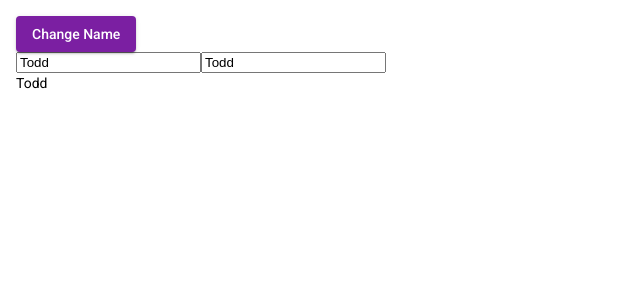
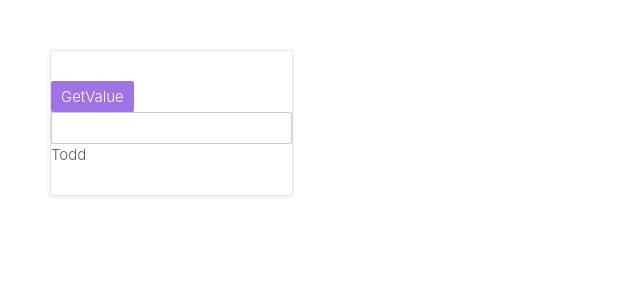
Before and after one commit to rubenbirsan/AngularFundamentals, an Angular app: page / in a window 1280 px wide. Shown: the top 300 px of the page, without its empty margins (0-640 px from the left). Built offline with nearby package versions, Linux system fonts and the light colour scheme.

Commit message:
add base css style

```diff
--- a/src/app/app.component.ts
+++ b/src/app/app.component.ts
@@ -4,21 +4,16 @@ import { Component } from '@angular/core';
   selector: 'app-root',
   styleUrls: ['app.component.scss'],
   template: `
-    <section>
-      <div class="example-button-row">
-        <button mat-raised-button color="primary" (click)="handleClick($event)">Change Name</button>
-      </div>
+
+
+        <button  (click)="handleClick(username.value)">GetValue</button>
+
       <input
-        type="text"
-        [ngModel]="name"
-        (ngModelChange)="handleChange($event)"
+        type="text" #username
       />
-      <input
-        type="text"
-        [(ngModel)]="name"
-      />
+
       <div>{{ name }}</div>
-    </section>
+
   `,
 })
 export class AppComponent {
@@ -33,12 +28,8 @@ export class AppComponent {
     this.title = 'Angular Ultimate';
   }
 
-  handleChange(value: string) {
-
-    this.name = value;
-  }
-  handleClick(event: any) {
-    console.log(event);
-    this.name = "Motto";
+  handleClick(value: string) {
+    console.log(value);
+    // this.name = "Motto";
   }
 }
--- a/src/styles.scss
+++ b/src/styles.scss
@@ -1,4 +1,114 @@
-/* You can add global styles to this file, and also import other style files */
+* {
+    box-sizing: border-box;
+    -webkit-box-sizing: border-box;
+    -moz-box-sizing: border-box;
+    font: 300 15px/1.4 -apple-system,BlinkMacSystemFont,"Segoe UI",Helvetica,Arial,sans-serif,"Apple Color Emoji","Segoe UI Emoji","Segoe UI Symbol";
+  }
 
-html, body { height: 100%; margin: 1em; }
-body { margin: 0; font-family: Roboto, "Helvetica Neue", sans-serif; }
+  html, body {
+    height: 100%;
+    margin: 0;
+    padding: 0;
+    background: #fff;
+    -webkit-font-smoothing: antialiased;
+    color: #545e6f;
+  }
+
+  img {
+    vertical-align: bottom;
+  }
+  img a {
+    border: 0;
+  }
+  ul,
+  ol {
+    list-style: none;
+    margin: 0;
+    padding: 0;
+  }
+  a {
+    color: #9f72e6;
+    text-decoration: none;
+  }
+  input,
+  button {
+    outline: 0;
+  }
+  input[type=text],
+  input[type=email],
+  input[type=number],
+  input[type=password] {
+    border: none;
+    background: #fff;
+    font-size: 13px;
+    padding: 6px 30px 6px 10px;
+    border-radius: 1px;
+    border: 1px solid #ccc;
+  }
+  label {
+    display: block;
+  }
+  button {
+    cursor: pointer;
+    background: #9f72e6;
+    border: 0;
+    border-radius: 2px;
+    padding: 5px 10px;
+    text-align: center;
+    color: #fff;
+  }
+  button:disabled {
+    cursor: not-allowed;
+    background: #b598e4;
+  }
+  p {
+    margin: 5px 0;
+  }
+
+  body {
+    padding: 50px;
+  }
+
+  h3 {
+    font-size: 22px;
+    font-weight: 400;
+    margin: 0;
+  }
+  h4 {
+    font-size: 18px;
+    font-weight: 300;
+    margin: 0;
+  }
+  app-root {
+    display: inline-block;
+    background-color: #FFFFFF;
+    border-radius: 2px;
+    border: 1px solid #dce5f2;
+    box-shadow: 0 1px 4px rgba(53,60,72,0.1);
+    padding: 30px 0;
+  }
+  app-root > div {
+    display: flex;
+  }
+  form {
+    flex: 1 0;
+    padding: 0 40px;
+  }
+  auth-form:first-child form {
+    border-right: 1px solid rgba(0, 0, 0, 0.1);
+  }
+  input {
+    display: block;
+    border: none;
+    background: #ffffff;
+    font-size: 13px;
+    padding: 6px 30px 6px 10px;
+    border-radius: 1px;
+    border: 1px solid #eeeeee;
+  }
+  label {
+    margin-bottom: 20px;
+  }
+  h3 {
+    margin-bottom: 20px;
+  }
```
